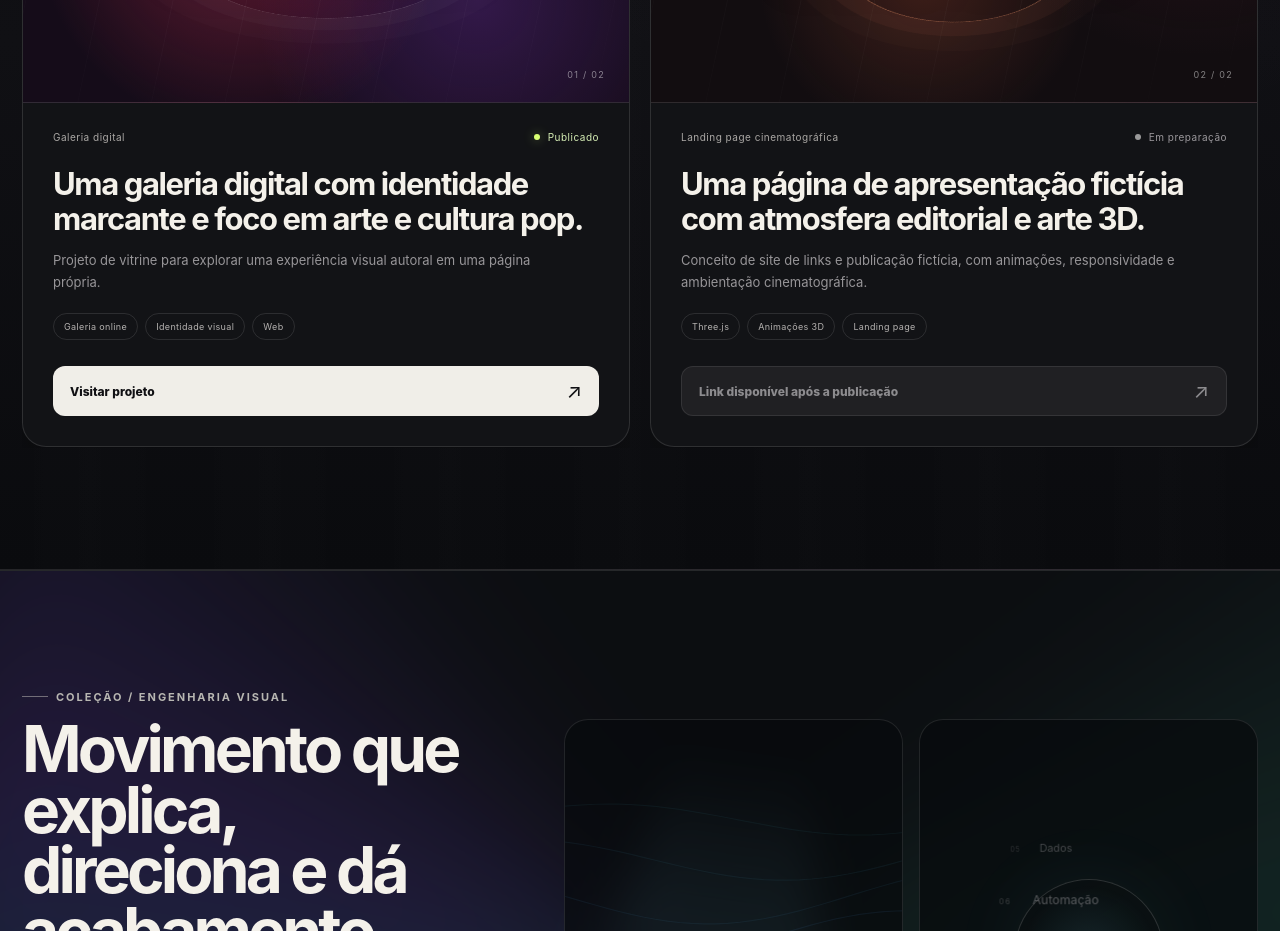
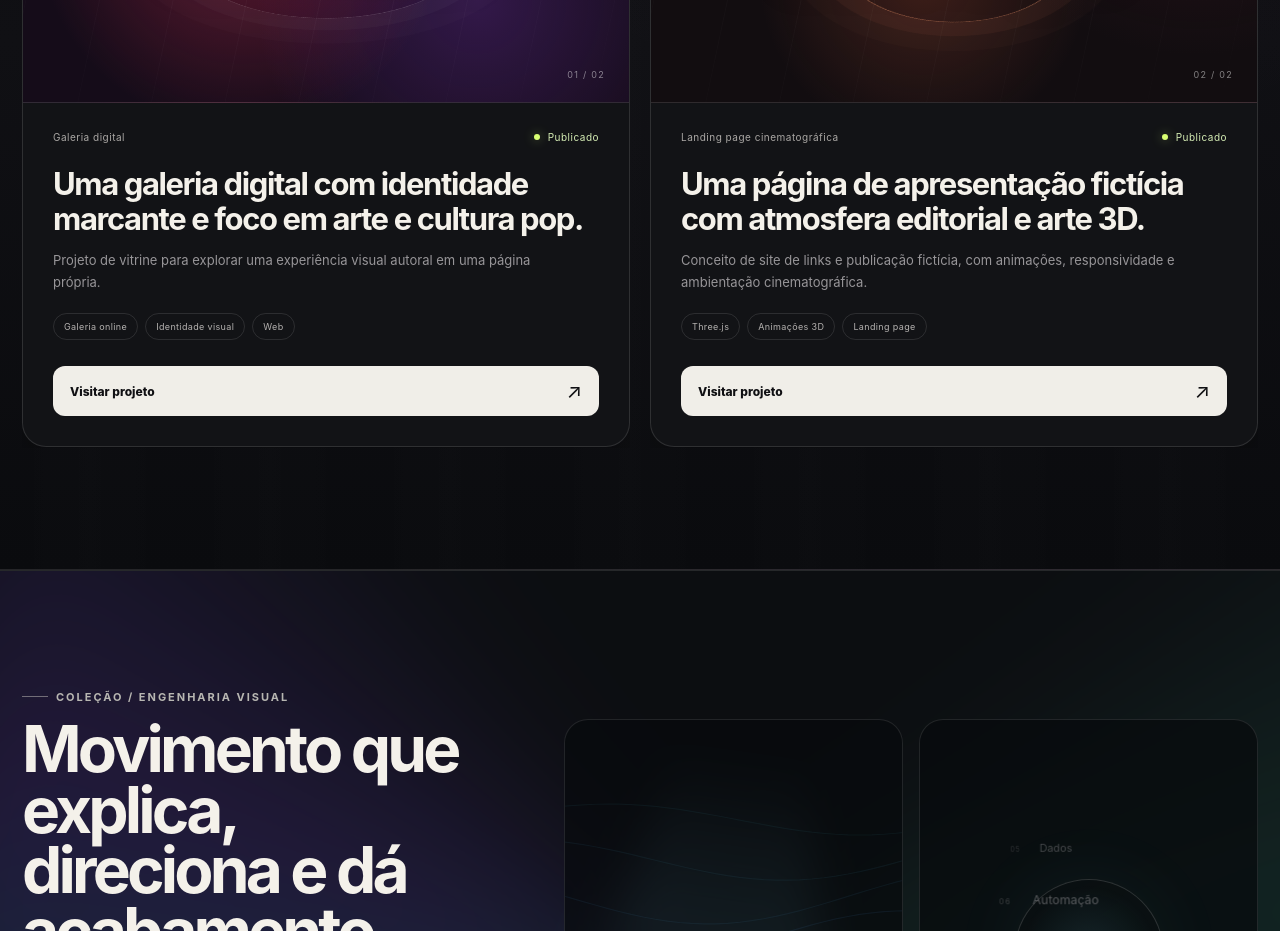
Before and after one commit to gstvgms8-lang/portifolio, a Next.js app: page / in a window 1280 px wide. Shown: the part 3040-3971 px from the top of the page. Built offline with nearby package versions, Linux system fonts and the light colour scheme; no server answers.

Commit message:
Activate Nora Vesper live showcase link

```diff
--- a/data/showcases.js
+++ b/data/showcases.js
@@ -26,7 +26,7 @@ export const showcases = [
     description: 'Conceito de site de links e publicação fictícia, com animações, responsividade e ambientação cinematográfica.',
     tags: ['Three.js', 'Animações 3D', 'Landing page'],
     theme: 'vesper',
-    status: 'Em preparação',
-    url: null
+    status: 'Publicado',
+    url: 'https://portif-lio-trabalhos.vercel.app'
   }
 ];
```
